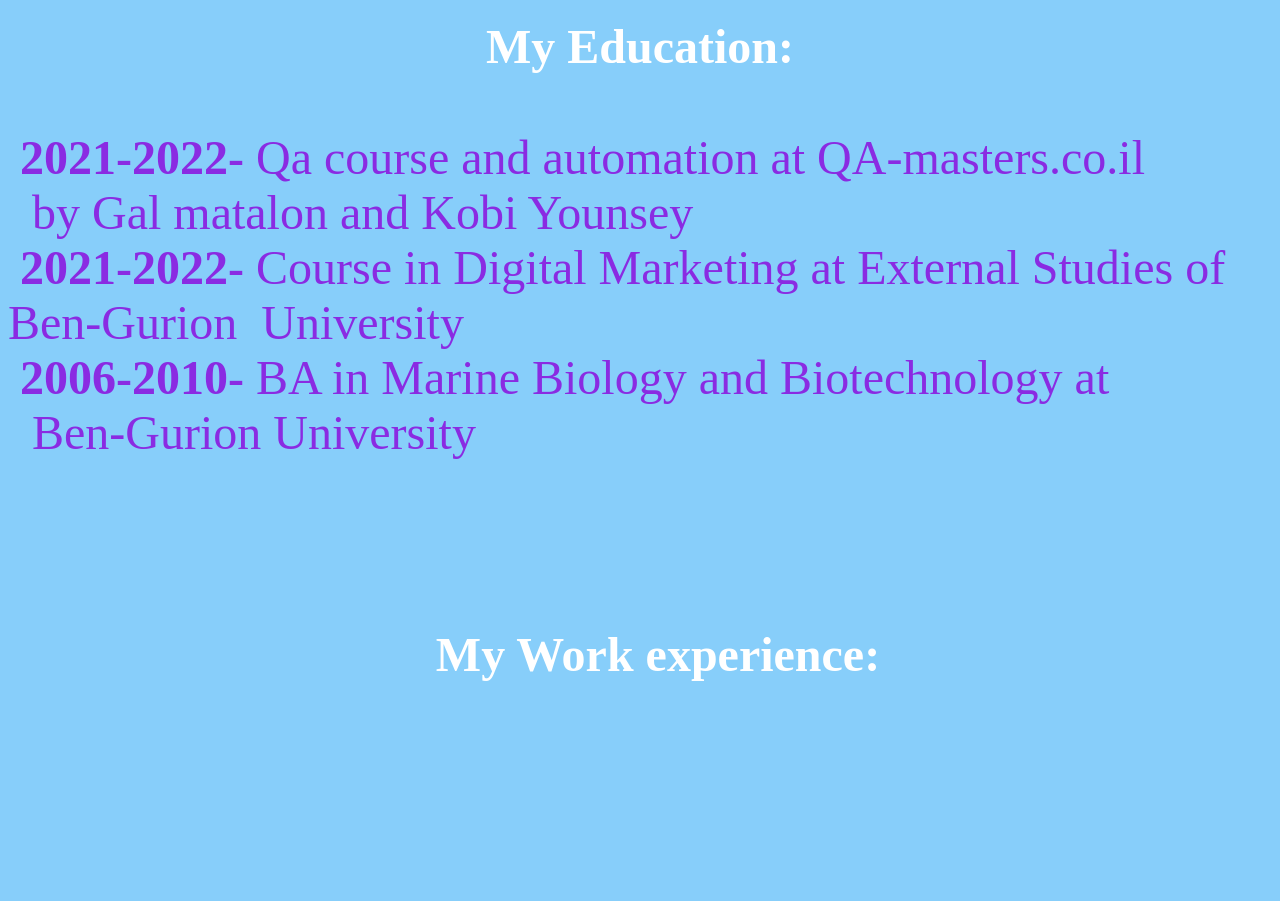
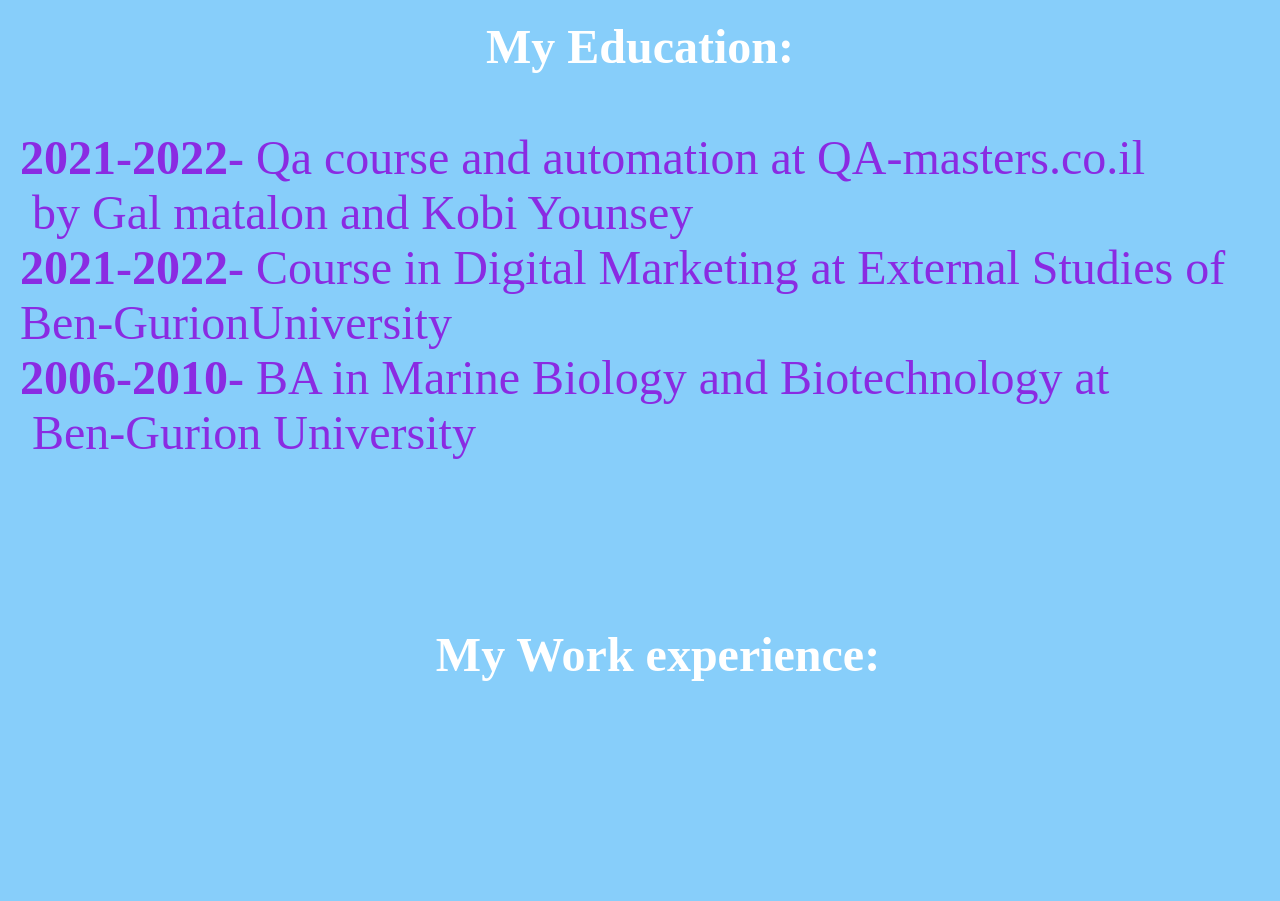
Before and after one commit to anatte32/myspace.html, a plain HTML site: page index.html in a window 1280 px wide. Shown: the part 1760-2661 px from the top of the page. Drawn offline with Linux system fonts and the light colour scheme.

Commit message:
Update index.html

```diff
--- a/index.html
+++ b/index.html
@@ -30,7 +30,7 @@
 
 
 <h3><font size="8"><span style="color:white">My Education:</span></h3>
- <p style="text-align:left;">&nbsp;<b>2021-2022-</b> Qa course and automation at QA-masters.co.il<br>&nbsp; by Gal matalon and Kobi Younsey<br>&nbsp;<b>2021-2022-</b> Course in Digital Marketing at External Studies of Ben-Gurion&nbsp;&nbsp;University<br>
+ <p style="text-align:left;">&nbsp;<b>2021-2022-</b> Qa course and automation at QA-masters.co.il<br>&nbsp; by Gal matalon and Kobi Younsey<br>&nbsp;<b>2021-2022-</b> Course in Digital Marketing at External Studies of <br>&nbsp;Ben-GurionUniversity<br>
   &nbsp;<b>2006-2010-</b> BA in Marine  Biology and Biotechnology at<br>&nbsp; Ben-Gurion University
 
 </p><br>
```
